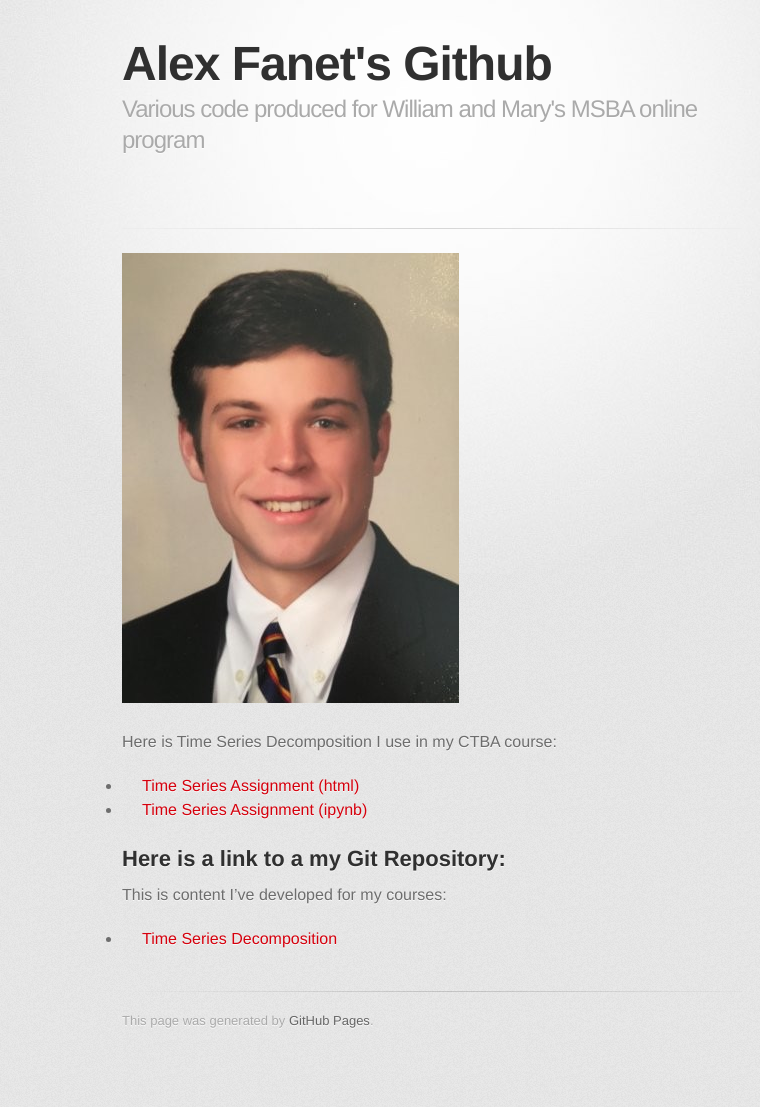
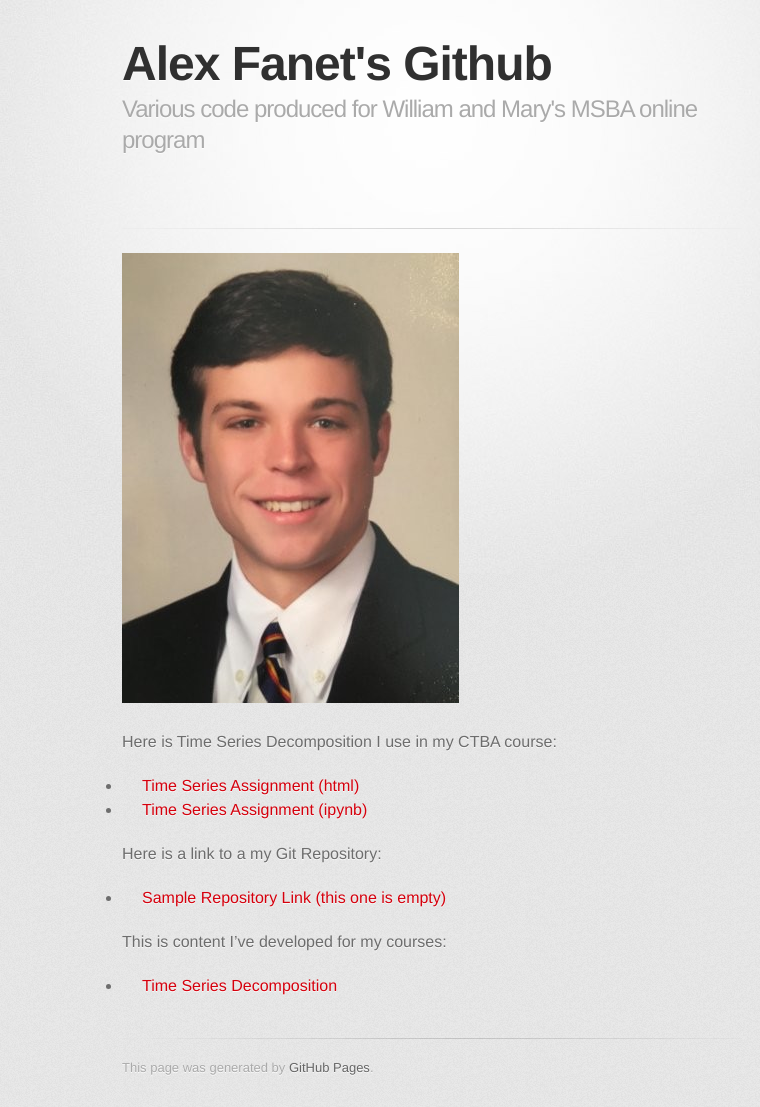
Before and after one commit to a-fanet/a-fanet.github.io, a Jekyll site: the page built from index.md, in a window 1280 px wide. Shown: the whole page, without its empty margins (208-968 px from the left). Built offline with Jekyll 4.4.1, drawn with Linux system fonts in a browser that asks for light colours; some web fonts are replaced; our own code applies the rules of GitHub Pages for plain Markdown files; before the commit the page ends 1060 px from its top, so only the background shows below that.

Commit message:
Update index.md

```diff
--- a/index.md
+++ b/index.md
@@ -10,7 +10,7 @@ Here is Time Series Decomposition I use in my CTBA course:
 - [Time Series Assignment (ipynb)](TimeSeriesAssignment.ipynb)
 
 Here is a link to a my Git Repository:
--
+- [Sample Repository Link (this one is empty)](https://github.com/a-fanet/MSBA)
 
 This is content I've developed for my courses:
 - [Time Series Decomposition](/timeseries/index.md)
```
